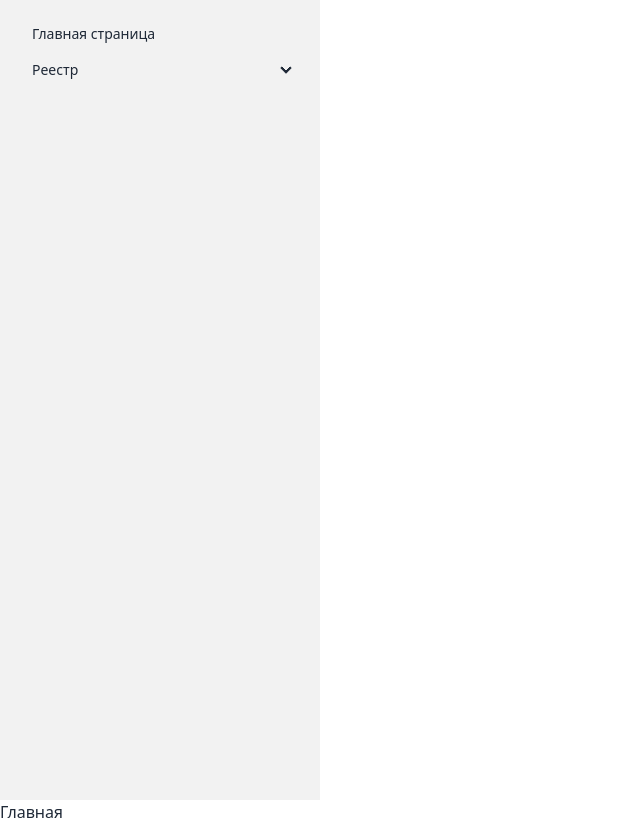
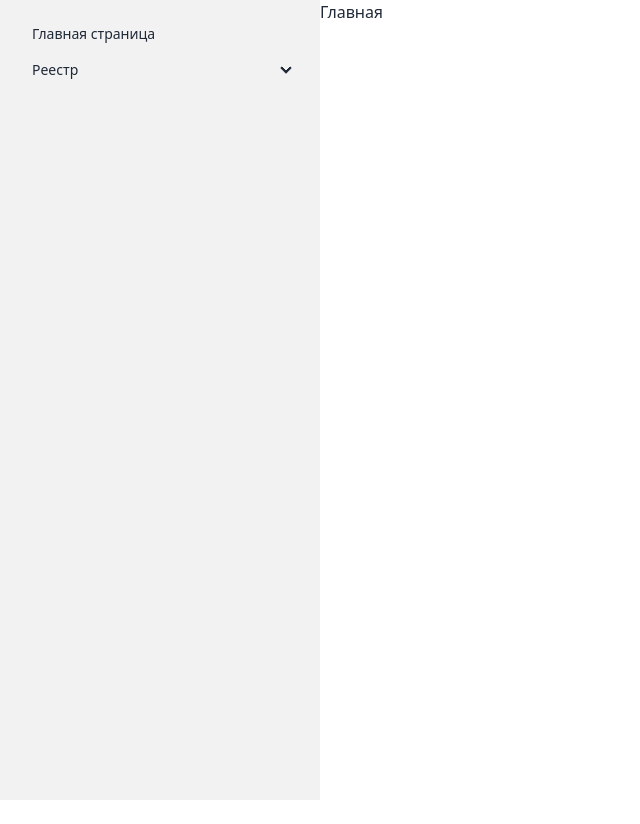
Before and after one commit to AsilbekKarimov/pos, a React (Create React App) app: page /home in a window 1280 px wide. Shown: the whole page, without its empty margins (0-640 px from the left). After the commit the page ends 800 px from the top, so only its background shows below. Built offline with nearby package versions, Linux system fonts and the light colour scheme.

Commit message:
Pulling changes

```diff
--- a/src/App.js
+++ b/src/App.js
@@ -6,9 +6,10 @@ function App() {
   return (
     <>
       <div className="flex">
+
+      </div>
+      <div className="flex-grow flex">
         <Sidebar />
-      </div>
-      <div className="flex-grow">
         <RouterConfig />
       </div>
     </>
```
